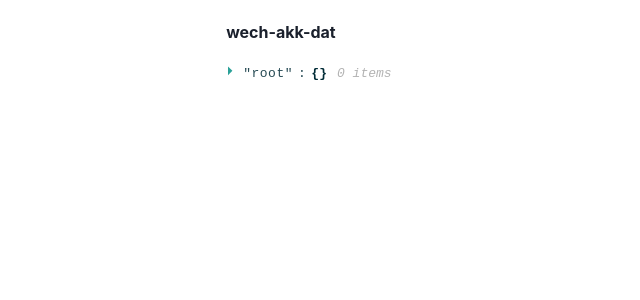
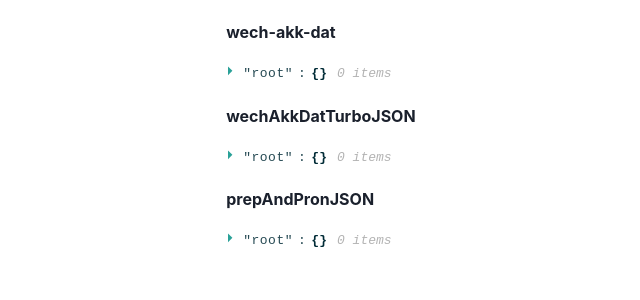
Before and after one commit to altsanz/german-drills, a React app: page /german-drills/dev-mode in a window 1280 px wide. Shown: the top 300 px of the page, without its empty margins (143-783 px from the left). Built offline with nearby package versions, Linux system fonts and the light colour scheme; the HTML template or start-up script is replaced by a standard one; what @atomic-object/lenses would draw is missing.

Commit message:
add rest of logs to dev mode

```diff
--- a/src/pages/DevMode.tsx
+++ b/src/pages/DevMode.tsx
@@ -3,16 +3,34 @@ import React from "react";
 import ReactJson from "react-json-view";
 
 const DevMode: React.FC = () => {
-  const myJsonObject = React.useMemo(
+  const wechAkkDatJSON = React.useMemo(
     () => JSON.parse(localStorage.getItem("wech-akk-dat") ?? "{}"),
     []
   );
+
+  const wechAkkDatTurboJSON = React.useMemo(
+    () => JSON.parse(localStorage.getItem("wech-akk-dat-turbo") ?? "{}"),
+    []
+  );
+  const prepAndPronJSON = React.useMemo(
+    () => JSON.parse(localStorage.getItem("prep-and-pron") ?? "{}"),
+    []
+  );
+
   return (
     <Container height={"100%"}>
       <Heading as="h2" marginY={5} size="1xl">
         wech-akk-dat
       </Heading>
-      <ReactJson src={myJsonObject} />
+      <ReactJson src={wechAkkDatJSON} />
+      <Heading as="h2" marginY={5} size="1xl">
+        wechAkkDatTurboJSON
+      </Heading>
+      <ReactJson src={wechAkkDatTurboJSON} />
+      <Heading as="h2" marginY={5} size="1xl">
+      prepAndPronJSON
+      </Heading>
+      <ReactJson src={prepAndPronJSON} />
 
       <pre>{}</pre>
     </Container>
```
